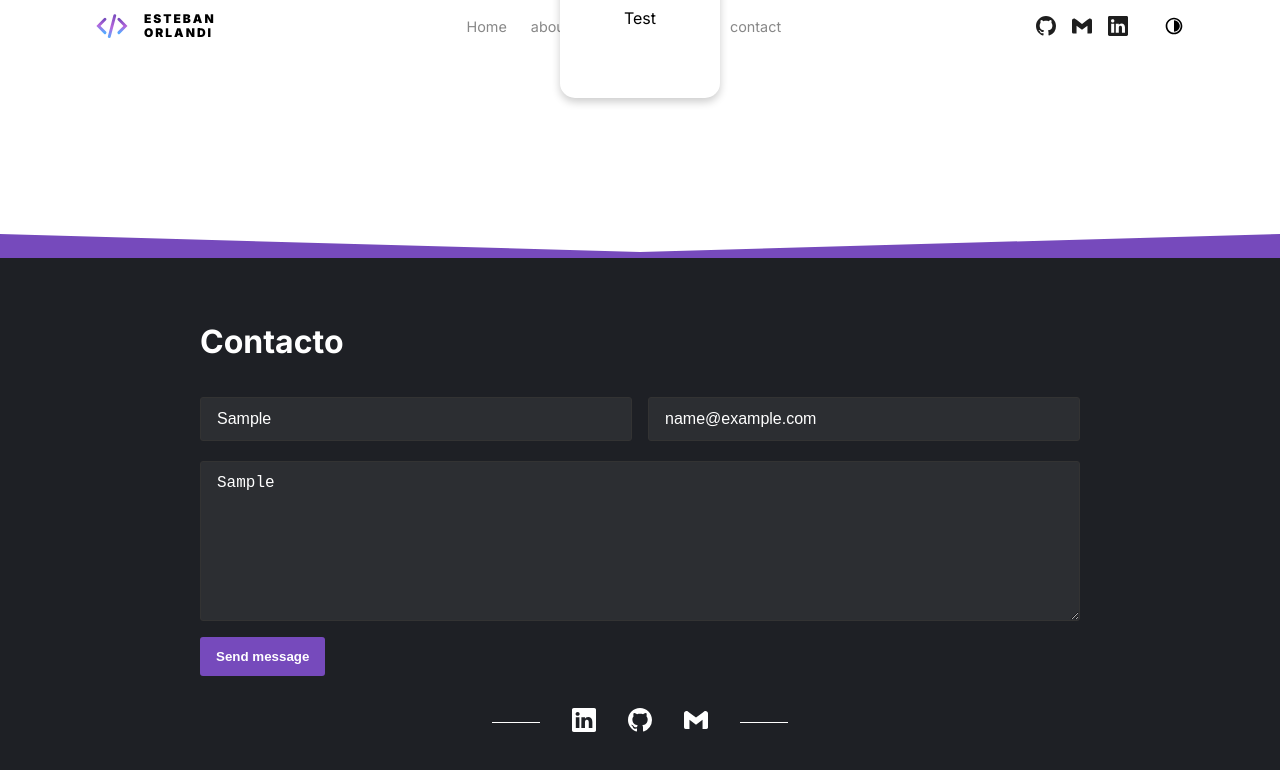
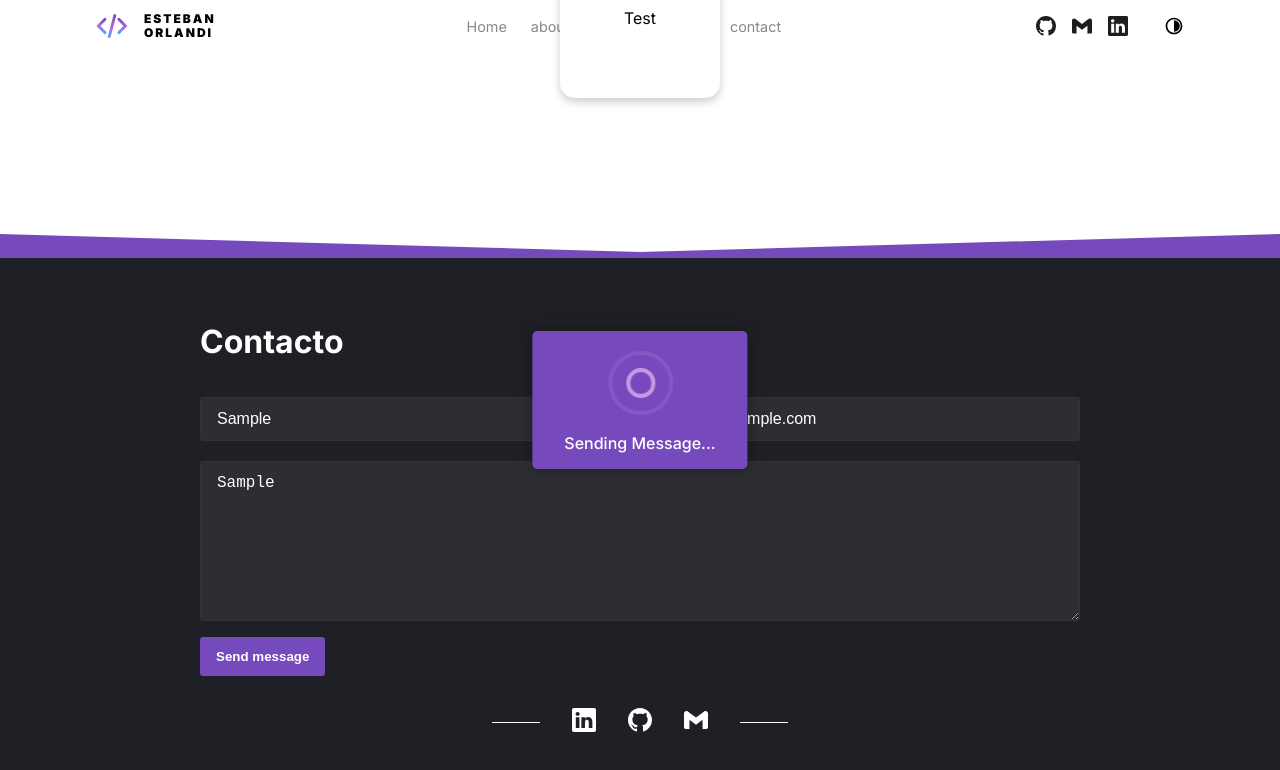
Before and after one commit to estebanorlandi4/portfolio, a React (Create React App) app in the folder client/: page /test in a window 1280 px wide. Both pictures are taken after typing "Sample", "name@example.com", "Sample" into the empty fields and a click on the button "Send message". Shown: the part 222-992 px from the top of the page. Built offline with nearby package versions, Linux system fonts and the light colour scheme; no server answers.

Commit message:
feat: adding email service and popups

```diff
--- a/client/package.json
+++ b/client/package.json
@@ -3,6 +3,7 @@
   "version": "0.1.0",
   "private": true,
   "dependencies": {
+    "@emailjs/browser": "^3.6.2",
     "@testing-library/jest-dom": "^5.16.4",
     "@testing-library/react": "^13.2.0",
     "@testing-library/user-event": "^13.5.0",
--- a/client/src/App.js
+++ b/client/src/App.js
@@ -10,6 +10,7 @@ import Home from './pages/Home';
 import Test from './pages/Test';
 
 import { GlobalStyles, theme } from './utils/styled';
+import './utils/emailjs';
 
 const preferedTheme =
   window.matchMedia &&
--- a/client/src/components/Footer/index.jsx
+++ b/client/src/components/Footer/index.jsx
@@ -1,67 +1,45 @@
+import { AnimatePresence } from 'framer-motion';
 import { useState } from 'react';
+import { BiCheck, BiErrorAlt } from 'react-icons/bi';
+import { ContactMethods, Icons } from '../../utils';
 
-import Input from '../Input';
+import Contact from '../Contact';
+import FormContact from '../Forms';
+import Popup from '../Popup';
 
-import { ContactMethods, Icons } from '../../utils';
 import { Container, SectionHeader } from '../Styled';
-import { Contacts, FooterContainer, Form, Grid } from './styled';
-import Contact from '../Contact';
+import {
+  Contacts,
+  FooterContainer,
+  Grid,
+  Loader,
+  PopupContent,
+} from './styled';
 
-const initialState = {
-  name: '',
-  email: '',
-  message: '',
+const init = {
+  succes: null,
+  message: null,
+  res: null,
+  isLoading: false,
 };
+function Footer() {
+  const [popup, setPopup] = useState(init);
 
-function Footer() {
-  const [inputs, setInputs] = useState(initialState);
-
-  const onChange = ({ target: { name, value } }) => {
-    setInputs((old) => ({ ...old, [name]: value }));
-  };
-
-  const onSubmit = (e) => {
-    e.preventDefault();
-    // eslint-disable-next-line
-    console.log(inputs);
+  const handlePopup = ({ message, success, isLoading, wasSend }) => {
+    setPopup((old) => ({ ...old, success, message, wasSend, isLoading }));
   };
 
   return (
+    <>
       <FooterContainer>
         <div className="divider" />
 
         <Container>
           <section>
             <SectionHeader>Contacto</SectionHeader>
+            <FormContact cb={handlePopup} />
 
             <Grid>
-            <Form onSubmit={onSubmit}>
-              <div className="inline">
-                <Input
-                  onChange={onChange}
-                  name="name"
-                  placeholder="Your Name"
-                  type="text"
-                />
-
-                <Input
-                  onChange={onChange}
-                  name="email"
-                  placeholder="Your Email"
-                  type="text"
-                />
-              </div>
-
-              <Input
-                onChange={onChange}
-                name="message"
-                placeholder="Type your message here"
-                as="textarea"
-              />
-
-              <button type="submit">Send message</button>
-            </Form>
-
               <Contacts>
                 <li>
                   <Contact url={ContactMethods.linkedin.url}>
@@ -83,6 +61,47 @@ function Footer() {
           </section>
         </Container>
       </FooterContainer>
+
+      <AnimatePresence>
+        {popup.isLoading && (
+          <Popup>
+            <PopupContent>
+              <Loader>
+                <div />
+                <div />
+              </Loader>
+              <span>Sending message...</span>
+            </PopupContent>
+          </Popup>
+        )}
+      </AnimatePresence>
+
+      <AnimatePresence>
+        {popup.wasSend ? (
+          <Popup hide={() => setPopup(init)} close>
+            {popup.success ? (
+              <PopupContent>
+                <BiCheck className="icon" />
+                <h3>Thank you!!!</h3>
+                <p>
+                  Thank you for contacting me, I will answer you as soon as
+                  possible.
+                </p>
+              </PopupContent>
+            ) : (
+              <PopupContent>
+                <BiErrorAlt className="icon" />
+                <h3>Sorry!!!</h3>
+                <p>
+                  Something went wrong while sending the email, please try again
+                  later or use another form of contact
+                </p>
+              </PopupContent>
+            )}
+          </Popup>
+        ) : null}
+      </AnimatePresence>
+    </>
   );
 }
 
--- a/client/src/components/Footer/styled.js
+++ b/client/src/components/Footer/styled.js
@@ -28,58 +28,17 @@ export const Contacts = styled.ul`
   }
 `;
 
-export const Form = styled.form`
-  margin: 2rem 0 0 0;
-  display: flex;
-  flex-flow: column;
-  gap: 1rem;
-  width: 100%;
-
-  .inline {
-    display: flex;
-    gap: 1rem;
-  }
-
-  label {
-    width: 100%;
-    display: flex;
-    flex-flow: column;
-  }
-
-  textarea {
-    height: 10rem;
-  }
-
-  button[type='submit'] {
-    background-color: var(--primary);
-    border: none;
-    border-radius: 3px;
-    padding: 0.75rem 1rem;
-    font-weight: 600;
-    width: max-content;
-    box-shadow: 0 0.25rem 0.5rem ${({ theme }) => theme.primary}00;
-    transition: all 0.25s;
-
-    :hover {
-      transform: translate(0, -2px);
-      box-shadow: 0 0.25rem 0.5rem ${({ theme }) => theme.primary}33;
-    }
-  }
-`;
-
 export const footerTheme = ({ theme }) =>
-  theme.isDark
-    ? css`
-        background: #0004;
-      `
-    : css`
-        background: #1e2025;
-      `;
+  theme.isDark &&
+  css`
+    background: #0004;
+  `;
 export const FooterContainer = styled.footer`
   width: 100%;
   position: relative;
   color: #fff;
   padding: 4rem 0;
+  background: #1e2025;
 
   .divider {
     --size: 1.5rem;
@@ -95,3 +54,113 @@ export const FooterContainer = styled.footer`
 
   ${footerTheme}
 `;
+
+export const PopupContent = styled.div`
+  display: flex;
+  flex-flow: column;
+  align-items: center;
+
+  padding: 1rem 2rem;
+  position: relative;
+  background-color: var(--primary);
+  border-radius: 5px;
+  color: #fff;
+  box-shadow: 0 0 1rem #0005;
+  width: 100%;
+  max-width: 25rem;
+
+  .icon {
+    position: absolute;
+    top: 0;
+    left: 50%;
+
+    display: grid;
+    place-items: center;
+    margin: 0 auto;
+    width: 6rem;
+    height: 6rem;
+    padding: 1rem;
+    background-color: #fff;
+    color: var(--primary);
+    border-radius: 15px;
+
+    transform: translate(-50%, -50%);
+  }
+
+  p,
+  h3 {
+    text-align: center;
+    width: 80%;
+  }
+  h3 {
+    margin: 5.5rem auto 0 auto;
+    font-size: 1.75rem;
+  }
+  p {
+    margin: 1rem auto;
+    font-size: 0.9rem;
+  }
+
+  span {
+    display: block;
+    font-weight: 500;
+    text-transform: capitalize;
+    margin: 1rem 0 0 0;
+    text-align: center;
+    width: max-content;
+  }
+`;
+
+export const Loader = styled.div`
+  display: grid;
+  place-items: center;
+  position: relative;
+  width: 70px;
+  height: 70px;
+
+  div {
+    position: absolute;
+    top: 36px;
+    left: 36px;
+    position: absolute;
+    border: 4px solid #fcf;
+    opacity: 1;
+    border-radius: 50%;
+    animation: lds-ripple 1s cubic-bezier(0, 0.2, 0.8, 1) infinite;
+  }
+
+  div:nth-child(2) {
+    animation-delay: -0.5s;
+  }
+
+  @keyframes lds-ripple {
+    0% {
+      top: 36px;
+      left: 36px;
+      width: 0;
+      height: 0;
+      opacity: 0;
+    }
+    4.9% {
+      top: 36px;
+      left: 36px;
+      width: 0;
+      height: 0;
+      opacity: 0;
+    }
+    5% {
+      top: 36px;
+      left: 36px;
+      width: 0;
+      height: 0;
+      opacity: 1;
+    }
+    100% {
+      top: 0px;
+      left: 0px;
+      width: 72px;
+      height: 72px;
+      opacity: 0;
+    }
+  }
+`;
--- /dev/null
+++ b/client/src/components/Forms/index.jsx
@@ -0,0 +1,90 @@
+import { useState } from 'react';
+import emailjs from '@emailjs/browser';
+import Input from '../Input';
+import { FormContainer } from './styled';
+
+import EmailKeys from '../../utils/emailjs';
+import validate from '../../utils/validate';
+
+const initialState = {
+  name: '',
+  email: '',
+  message: '',
+};
+
+emailjs.init('5no1tMFXGOvvszz6s');
+function FormContact({ cb }) {
+  const [inputs, setInputs] = useState(initialState);
+
+  const onChange = ({ target: { name, value } }) => {
+    setInputs((old) => ({ ...old, [name]: value }));
+  };
+
+  const handleSuccess = (res) => {
+    cb({ isLoading: false, success: true, res, wasSend: true });
+    setInputs(initialState);
+  };
+  const handleError = (res) => {
+    cb({ isLading: false, success: false, res, wasSend: true });
+    setInputs(initialState);
+  };
+  const onSubmit = (e) => {
+    e.preventDefault();
+
+    Object.entries(([key, value]) => {
+      const v = validate({ key, value });
+      if (v && !v.isValid) console.log(v.message);
+    });
+
+    cb({ isLoading: true, wasSend: false });
+    setTimeout(
+      () => (Math.round(Math.random()) ? handleSuccess() : handleError()),
+      5 * 1000,
+    );
+
+    /*
+     emailjs
+      .send(EmailKeys.ID, EmailKeys.TEMPLATE, {
+        full_name: inputs.name,
+        email: inputs.email,
+        message: inputs.message,
+      })
+      .then(handleSuccess)
+      .catch(handleError);
+    */
+  };
+
+  return (
+    <FormContainer onSubmit={onSubmit}>
+      <div className="inline">
+        <Input
+          onChange={onChange}
+          value={inputs.name}
+          name="name"
+          placeholder="Your Name"
+          type="text"
+        />
+
+        <Input
+          onChange={onChange}
+          value={inputs.email}
+          name="email"
+          placeholder="Your Email"
+          type="text"
+        />
+      </div>
+
+      <Input
+        onChange={onChange}
+        value={inputs.message}
+        name="message"
+        placeholder="Type your message here"
+        as="textarea"
+      />
+
+      <button type="submit">Send message</button>
+    </FormContainer>
+  );
+}
+
+export default FormContact;
--- /dev/null
+++ b/client/src/components/Forms/styled.js
@@ -0,0 +1,42 @@
+import styled, { css } from 'styled-components';
+
+export const FormContainer = styled.form`
+  margin: 2rem 0 0 0;
+  display: flex;
+  flex-flow: column;
+  gap: 1rem;
+  width: 100%;
+
+  .inline {
+    display: flex;
+    gap: 1rem;
+  }
+
+  label {
+    width: 100%;
+    display: flex;
+    flex-flow: column;
+  }
+
+  textarea {
+    height: 10rem;
+  }
+
+  button[type='submit'] {
+    background-color: var(--primary);
+    border: none;
+    border-radius: 3px;
+    padding: 0.75rem 1rem;
+    font-weight: 600;
+    width: max-content;
+    box-shadow: 0 0.25rem 0.5rem ${({ theme }) => theme.primary}00;
+    transition: all 0.25s;
+
+    :hover {
+      transform: translate(0, -2px);
+      box-shadow: 0 0.25rem 0.5rem ${({ theme }) => theme.primary}33;
+    }
+  }
+`;
+
+export default '';
--- /dev/null
+++ b/client/src/components/Popup/index.jsx
@@ -0,0 +1,38 @@
+import styled from 'styled-components';
+import { motion } from 'framer-motion';
+
+import { IoIosClose } from 'react-icons/io';
+
+const Container = styled(motion.div)`
+  position: fixed;
+  top: 50%;
+  left: 50%;
+  z-index: 99999;
+
+  .close {
+    position: absolute;
+    top: 0;
+    right: 0;
+    padding: 1rem;
+    color: #fff;
+    z-index: 1;
+  }
+`;
+function Popup({ hide, children, close }) {
+  return (
+    <Container
+      initial={{ opacity: 0, y: '0%', x: '-50%' }}
+      animate={{ opacity: 1, y: '-50%', x: '-50%' }}
+      exit={{ opacity: 0, y: '0%', x: '-50%' }}
+    >
+      {close && (
+        <button className="close" onClick={hide} type="button">
+          <IoIosClose size={24} />
+        </button>
+      )}
+      <div>{children}</div>
+    </Container>
+  );
+}
+
+export default Popup;
--- /dev/null
+++ b/client/src/utils/emailjs.js
@@ -0,0 +1,7 @@
+const ID = process.env.REACT_APP_EMAIL_ID;
+const TEMPLATE = process.env.REACT_APP_EMAIL_TEMPLATE;
+
+export default {
+  ID,
+  TEMPLATE,
+};
--- /dev/null
+++ b/client/src/utils/validate.js
@@ -0,0 +1,30 @@
+const hasNumbers = /\d/g;
+
+const validEmail = /^[\w-.]+@([\w-]+\.)+[\w-]{2,4}$/g;
+
+function validateName(value) {
+  if (!value.length) return { isValid: false, message: 'Name is required' };
+  if (hasNumbers.test(value))
+    return { isValid: false, message: 'Only letters' };
+  return { isValid: true };
+}
+
+function validateEmail(value) {
+  if (!value.length) return { isValid: false, message: 'Email is required' };
+  if (!validEmail.test(value))
+    return { isValid: false, message: 'Invalid email format' };
+  return { isValid: true };
+}
+
+const validateFunctions = {
+  name: validateName,
+  email: validateEmail,
+};
+
+function validate({ key, value }) {
+  const cb = validateFunctions[key];
+  if (cb) return cb(value);
+  return false;
+}
+
+export default validate;
```
Also changed, not shown: 2 other files (tests, documents, lock files or other folders). Lines whose indentation alone changed are shown as unchanged.
